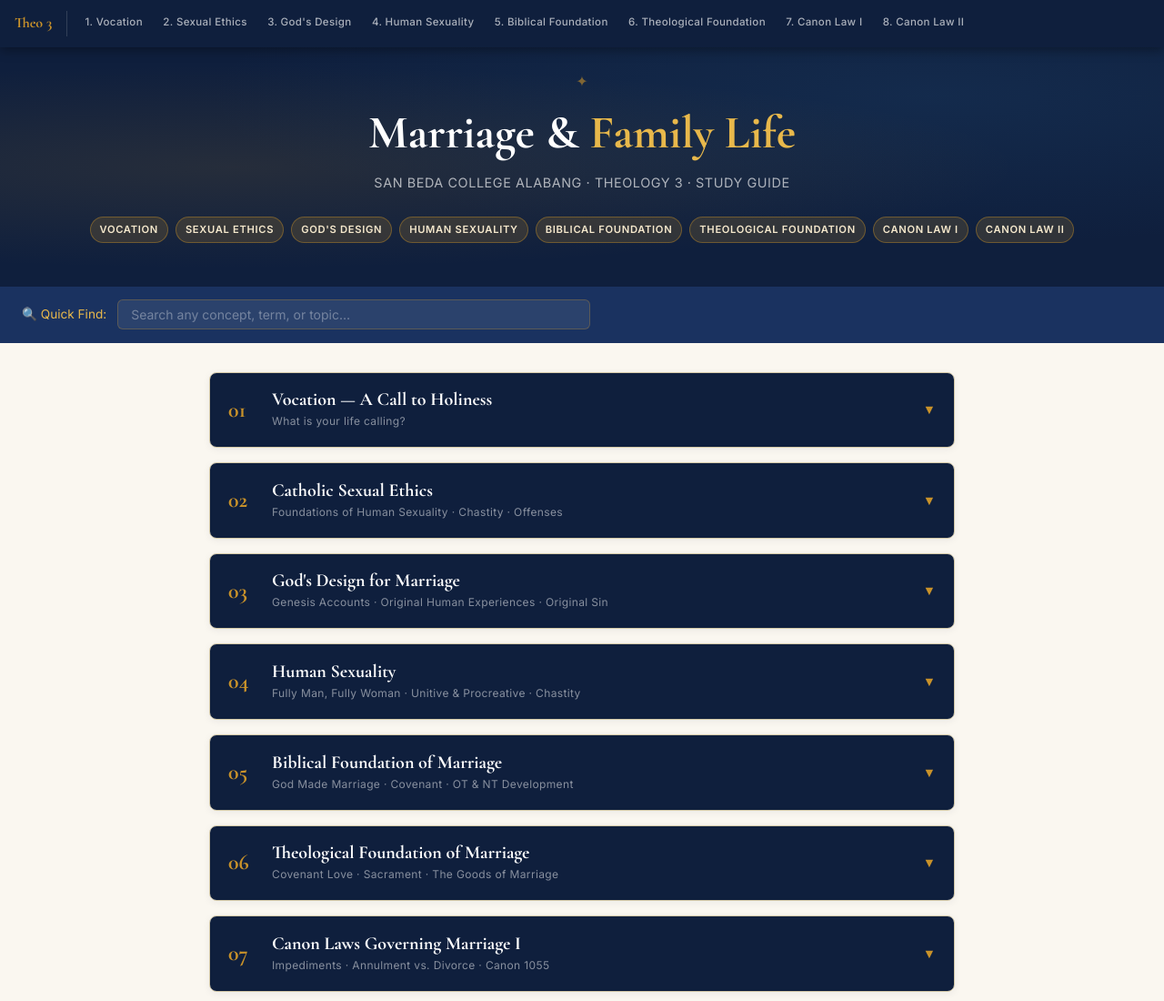
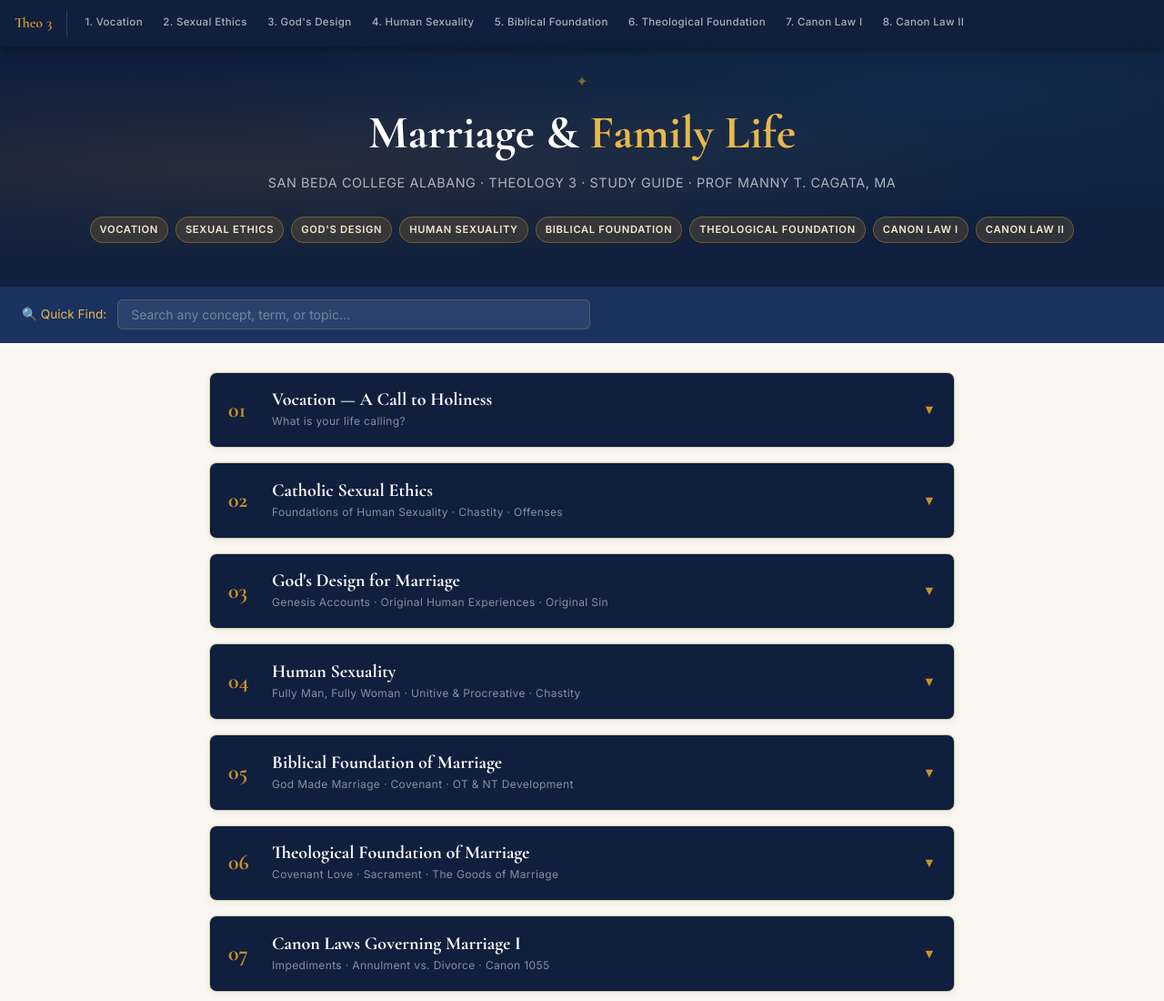
Before and after one commit to guillanpaul/Theology-3-Marriage-and-Family-Life, a plain HTML site: page index.html in a window 1280 px wide. Shown: the top 1100 px of the page at 91% size. Drawn offline with nearby package versions, Linux system fonts and the light colour scheme.

Commit message:
Update index.html

```diff
--- a/index.html
+++ b/index.html
@@ -584,7 +584,7 @@ ul.styled li { color: var(--text-soft); margin-bottom: 0.35rem; font-size: 0.875
 <!-- ── HERO ── -->
 <header id="hero">
   <h1>Marriage &amp; <span>Family Life</span></h1>
-  <p>San Beda College Alabang · Theology 3 · Study Guide</p>
+  <p>San Beda College Alabang · Theology 3 · Study Guide · Prof Manny T. Cagata, MA</p>
   <div class="badge-row">
     <span class="badge">Vocation</span>
     <span class="badge">Sexual Ethics</span>
```
